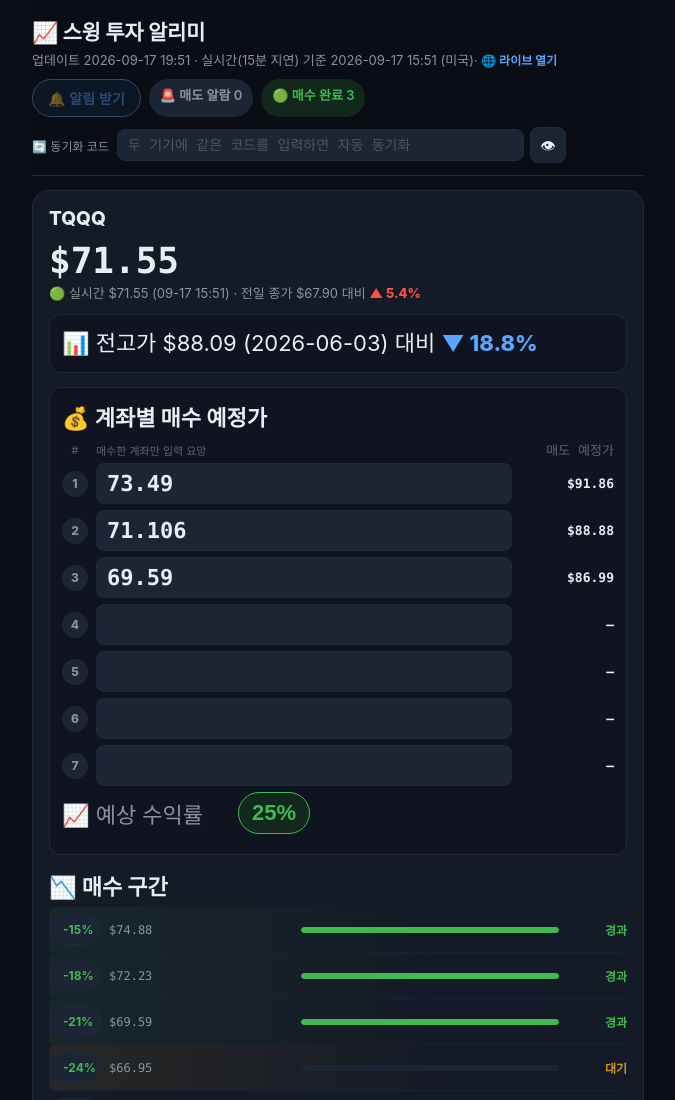
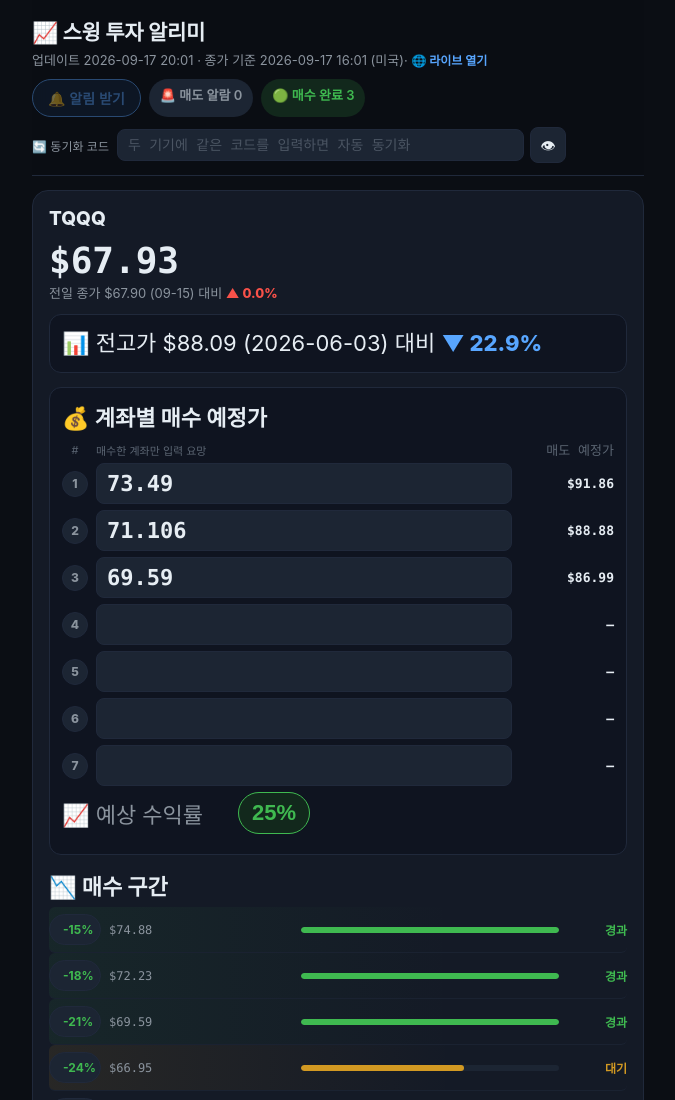
Before and after one commit to bs02089-sys/strategy_engine, a plain HTML site: page index.html in a window 1280 px wide. Shown: the top 1100 px of the page, without its empty margins (302-977 px from the left). Drawn offline with Linux system fonts and the light colour scheme.

Commit message:
deploy: swing dashboard 2026-09-17

```diff
--- a/index.html
+++ b/index.html
@@ -197,7 +197,7 @@ footer{color:#4b5563;font-size:12px;text-align:center;margin-top:8px;line-height
 <body>
 <header>
   <h1>📈 스윙 투자 알리미</h1>
-  <div class="sub">업데이트 2026-09-17 19:51 · 실시간(15분 지연) 기준 2026-09-17 15:51 (미국)<span class="pages">· <a href="https://bs02089-sys.github.io/strategy_engine/" target="_blank" rel="noopener">🌐 라이브 열기</a></span></div>
+  <div class="sub">업데이트 2026-09-17 20:01 · 종가 기준 2026-09-17 16:01 (미국)<span class="pages">· <a href="https://bs02089-sys.github.io/strategy_engine/" target="_blank" rel="noopener">🌐 라이브 열기</a></span></div>
   <div class="chips">
     <button id="push-btn" class="push-btn" disabled>🔔 알림 받기</button>
     <span class="chip gray" id="sell-alarm-cnt">🚨 매도 알람 0</span>
@@ -206,14 +206,14 @@ footer{color:#4b5563;font-size:12px;text-align:center;margin-top:8px;line-height
   <div class="sync-row"><span class="sync-lbl">🔄 동기화 코드</span><div class="sync-key-wrap"><input id="sync-key-input" class="sync-key-input" type="password" maxlength="40" autocomplete="off" autocapitalize="off" spellcheck="false" placeholder="두 기기에 같은 코드를 입력하면 자동 동기화"><button type="button" id="sync-key-toggle" class="sync-toggle" title="코드 보기/숨기기">👁</button></div><span class="sync-status" id="sync-status"></span></div>
 </header>
 <main>
-<div class="card" data-ticker="TQQQ" data-ath="88.09" data-close="71.55" data-gap="5" data-sell-default="25">
+<div class="card" data-ticker="TQQQ" data-ath="88.09" data-close="67.93" data-gap="5" data-sell-default="25">
   <div class="row">
     <span class="tick">TQQQ</span>
     <span class="chip gray" data-sell-chip style="display:none">⏳ 대기</span>
   </div>
-  <div class="price mono">$71.55</div>
-  <div class="meta">🟢 실시간 $71.55 (09-17 15:51) · 전일 종가 $67.90 대비 <span class="dd up">▲ 5.4%</span></div>
-  <div class="info">📊 전고가 $88.09 (2026-06-03) 대비 <span class="dd down">▼ 18.8%</span></div>
+  <div class="price mono">$67.93</div>
+  <div class="meta">전일 종가 $67.90 (09-15) 대비 <span class="dd up">▲ 0.0%</span></div>
+  <div class="info">📊 전고가 $88.09 (2026-06-03) 대비 <span class="dd down">▼ 22.9%</span></div>
   <div class="plan">
     <div class="plan-head">
       <span class="pt">💰 계좌별 매수 예정가</span>
@@ -266,7 +266,7 @@ footer{color:#4b5563;font-size:12px;text-align:center;margin-top:8px;line-height
     </div>
   </div>
   <div class="ladder-title">📉 매수 구간</div>
-  <div class="ladder"><div class="lvl hit"><span class="pct">-15%</span><span class="val">$74.88</span><div class="bar"><i style="width:100%"></i></div><span class="st">경과</span></div><div class="lvl hit"><span class="pct">-18%</span><span class="val">$72.23</span><div class="bar"><i style="width:100%"></i></div><span class="st">경과</span></div><div class="lvl hit"><span class="pct">-21%</span><span class="val">$69.59</span><div class="bar"><i style="width:100%"></i></div><span class="st">경과</span></div><div class="lvl current"><span class="pct">-24%</span><span class="val">$66.95</span><div class="bar"><i style="width:0%"></i></div><span class="st">대기</span></div><div class="lvl wait"><span class="pct">-27%</span><span class="val">$64.31</span><div class="bar"><i style="width:0%"></i></div><span class="st">대기</span></div><div class="lvl wait"><span class="pct">-30%</span><span class="val">$61.66</span><div class="bar"><i style="width:0%"></i></div><span class="st">대기</span></div><div class="lvl wait"><span class="pct">-33%</span><span class="val">$59.02</span><div class="bar"><i style="width:0%"></i></div><span class="st">대기</span></div></div>
+  <div class="ladder"><div class="lvl hit"><span class="pct">-15%</span><span class="val">$74.88</span><div class="bar"><i style="width:100%"></i></div><span class="st">경과</span></div><div class="lvl hit"><span class="pct">-18%</span><span class="val">$72.23</span><div class="bar"><i style="width:100%"></i></div><span class="st">경과</span></div><div class="lvl hit"><span class="pct">-21%</span><span class="val">$69.59</span><div class="bar"><i style="width:100%"></i></div><span class="st">경과</span></div><div class="lvl current"><span class="pct">-24%</span><span class="val">$66.95</span><div class="bar"><i style="width:63%"></i></div><span class="st">대기</span></div><div class="lvl wait"><span class="pct">-27%</span><span class="val">$64.31</span><div class="bar"><i style="width:0%"></i></div><span class="st">대기</span></div><div class="lvl wait"><span class="pct">-30%</span><span class="val">$61.66</span><div class="bar"><i style="width:0%"></i></div><span class="st">대기</span></div><div class="lvl wait"><span class="pct">-33%</span><span class="val">$59.02</span><div class="bar"><i style="width:0%"></i></div><span class="st">대기</span></div></div>
 </div></main>
 <div class="legend"><span>🟢 경과</span><span>🟡 대기</span></div>
 <footer>⚠️ 신호 알림·계산기용 — 자동매매가 아닙니다. 실제 매매는 본인이 직접 하세요.<br>
```
